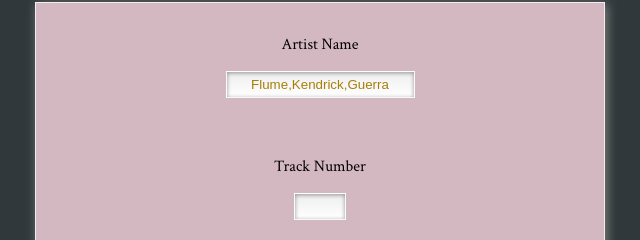
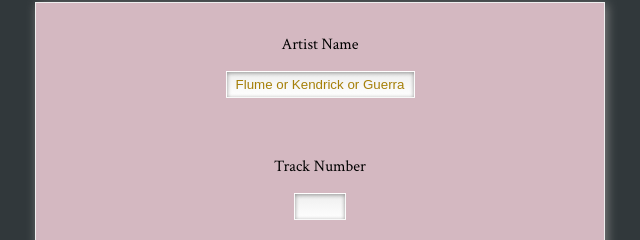
Before and after one commit to BMariscal/music-player, a plain HTML site: page index.html in a window 1280 px wide. Shown: the part 159-399 px from the top of the page, 328-968 px from the left. Drawn offline with Linux system fonts and the light colour scheme.

Commit message:
Update index.html

```diff
--- a/index.html
+++ b/index.html
@@ -125,7 +125,7 @@
 <div class="middle">
 
 <p class="center">Artist Name</p>
-<input type="text" id="artist" width="20%"  class="depth" value="Flume,Kendrick,Guerra"><br>
+<input type="text" id="artist" width="20%"  class="depth" value="Flume or Kendrick or Guerra"><br>
 <br>
 
 
```
